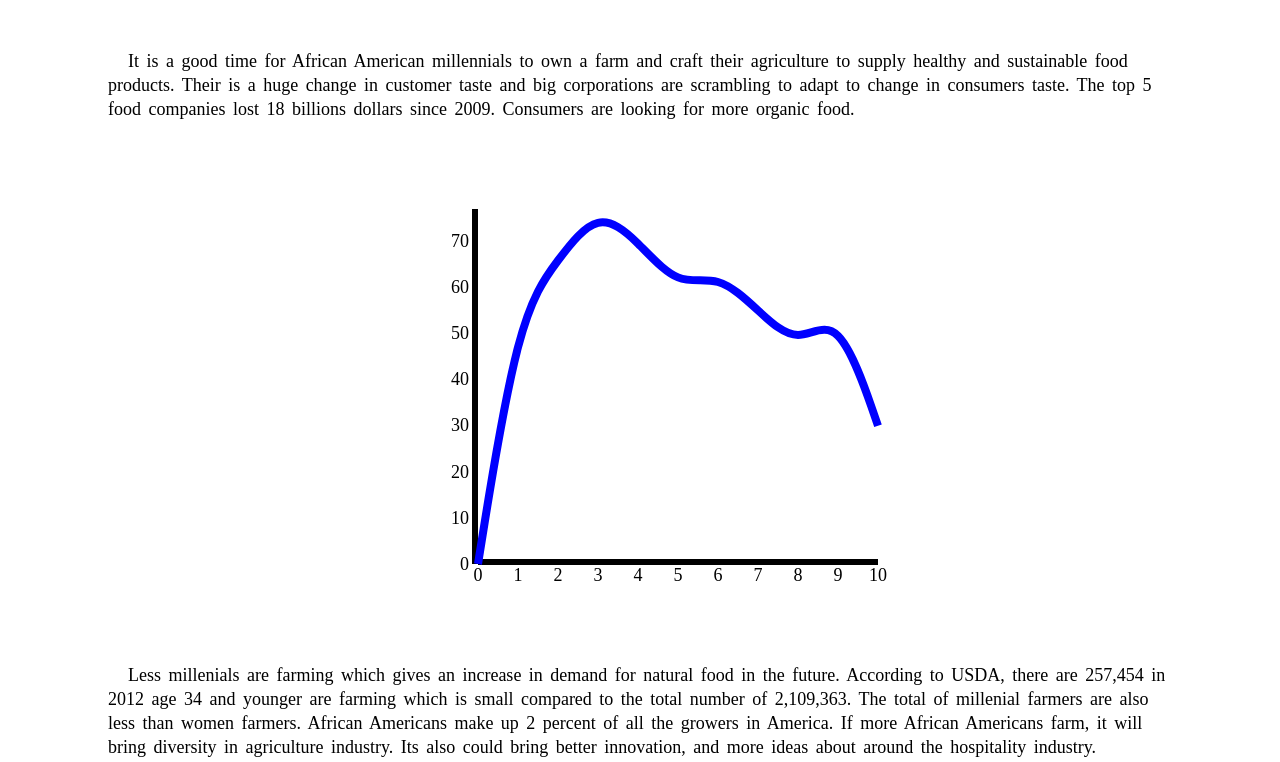
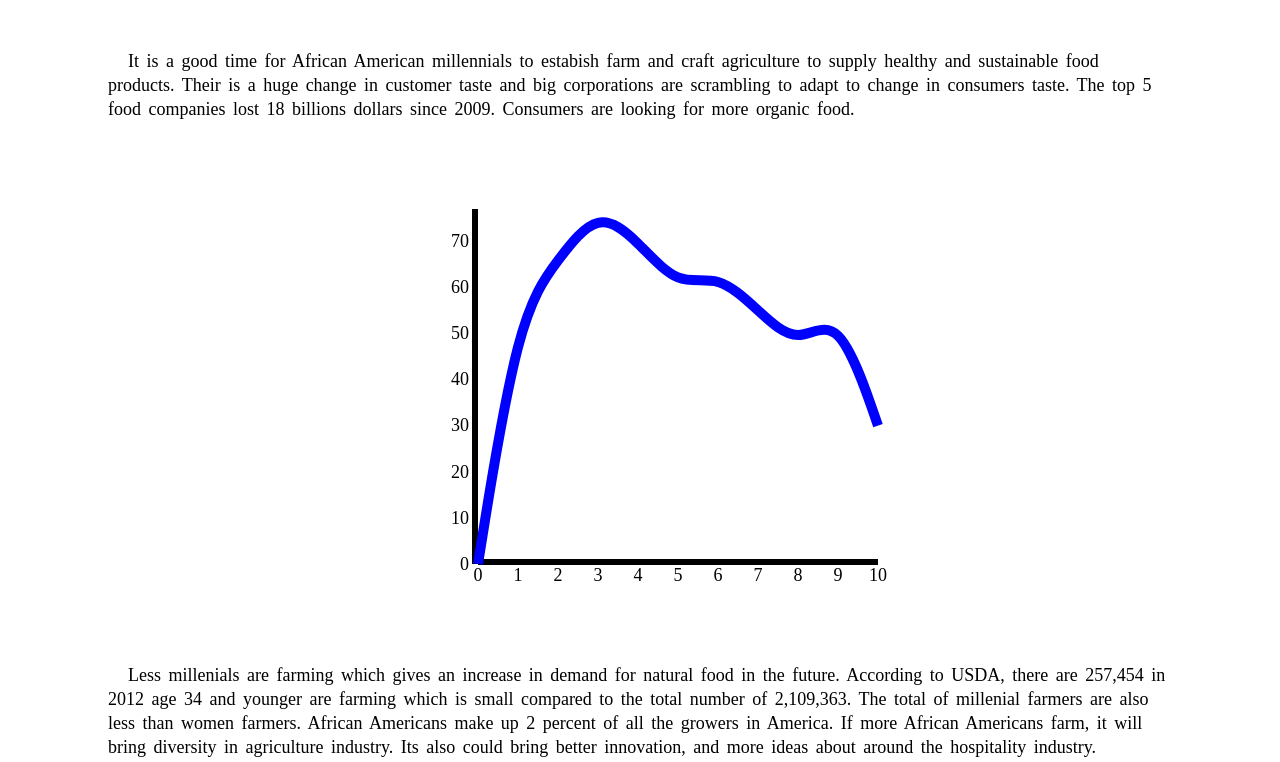
Before and after one commit to NikonMcFly/Community-Agriculture, a website: page index.html in a window 1280 px wide. Shown: the part 920-1682 px from the top of the page. Drawn offline with nearby package versions, Linux system fonts and the light colour scheme; some packages are replaced by stand-ins of ours; a web font is replaced by a local one.

Commit message:
third commit

```diff
--- a/js/HomeCtrl.js
+++ b/js/HomeCtrl.js
@@ -59,6 +59,10 @@ app.directive('stockGraph', function(){
         })
         .interpolate("basis");
 
+        //practice**********************************************************
+        var lineColor = d3.selectAll(yScale)
+          .append("svg");
+        console.log(lineColor);
 
       var svg = d3.select(element)
         .append("svg")
@@ -82,7 +86,7 @@ app.directive('stockGraph', function(){
         .attr("d", line(lineData))
         .attr("transform", "translate(" + 250 + "," + 50 + ")")
         .attr("stroke","blue")
-        .attr("stroke-width", 8)
+        .attr("stroke-width", 10)
         .attr("fill", "none")
         .attr("class", "path");
      }
--- a/views/home.html
+++ b/views/home.html
@@ -18,7 +18,7 @@
     and also give healthy and sustainable products to the community.
     Fast Food is a major part of African American youth diet.
     Most youth believe that fast food is not good for you but still eat it.
-    African Americans youths can grow their own agriculture and could supply their local restuarants giving them better quality. This is because healthy and organic food is not present at the store and in fast food resturants." Washingtonpost stated, 'Millennials, in short, may be the most prodded, poked and examined generation in history, and countless people in the hospitality industry are trying to figure out how to make these folks happy.'"
+    African Americans youths can grow agriculture and could supply their local communities with quality. This is because healthy and organic food is not present at the store and in fast food resturants." Washingtonpost stated, 'Millennials, in short, may be the most prodded, poked and examined generation in history, and countless people in the hospitality industry are trying to figure out how to make these folks happy.'"
     <p>
 
 
@@ -27,7 +27,7 @@
     </div>
 
   <p>It is a good time for African American millennials to
-    own a farm and craft their agriculture to supply healthy and sustainable
+    estabish farm and craft agriculture to supply healthy and sustainable
     food products. Their is a huge change in customer taste and big corporations are scrambling to adapt to change in consumers taste. The top 5 food companies lost 18 billions dollars since 2009. Consumers are looking for more organic food. <p>
 
 
@@ -39,13 +39,13 @@
      which is small compared to the total number of 2,109,363. The total of millenial
     farmers are also less than women farmers. African Americans make up 2 percent
     of all the growers in America. If more African Americans farm, it will bring diversity
-    in agriculture industry. Its also could bring better innovation, and more ideas about around the hospitality industry.  <p>
+    in agriculture industry. Its also could bring better innovation, and more ideas about around the hospitality industry.<p>
 
     <div ng-controller="rectCtrl" class="rect">
       <rect-graph data="bars"></rect-graph>
     <div>
   <p>The demand for organic and quality of food for millenials, specially African Americans, would benefit more economically. Corporations are losing revenue
-    around customers taste and are scrambling to find a better solution. African Americans are amongst the highest of obesity and the lost of revenue from corporation would supply better healthy products. The change of consumer taste and the increase in the demand for more organic and healthy food, would be a huge variable for the decrease of obesity. <p>
+    around customers taste and are scrambling to find a better solution. African Americans are amongst the highest of obesity and the decline in revenue from corporation would supply better healthy products. The change of consumer taste and the increase in the demand for more organic and healthy food, would be a huge variable for the decrease of obesity. <p>
 
     <p class="resources">Links to resources:
       <ul>
```
Also changed, not shown: index.html (+0 -2 lines).
